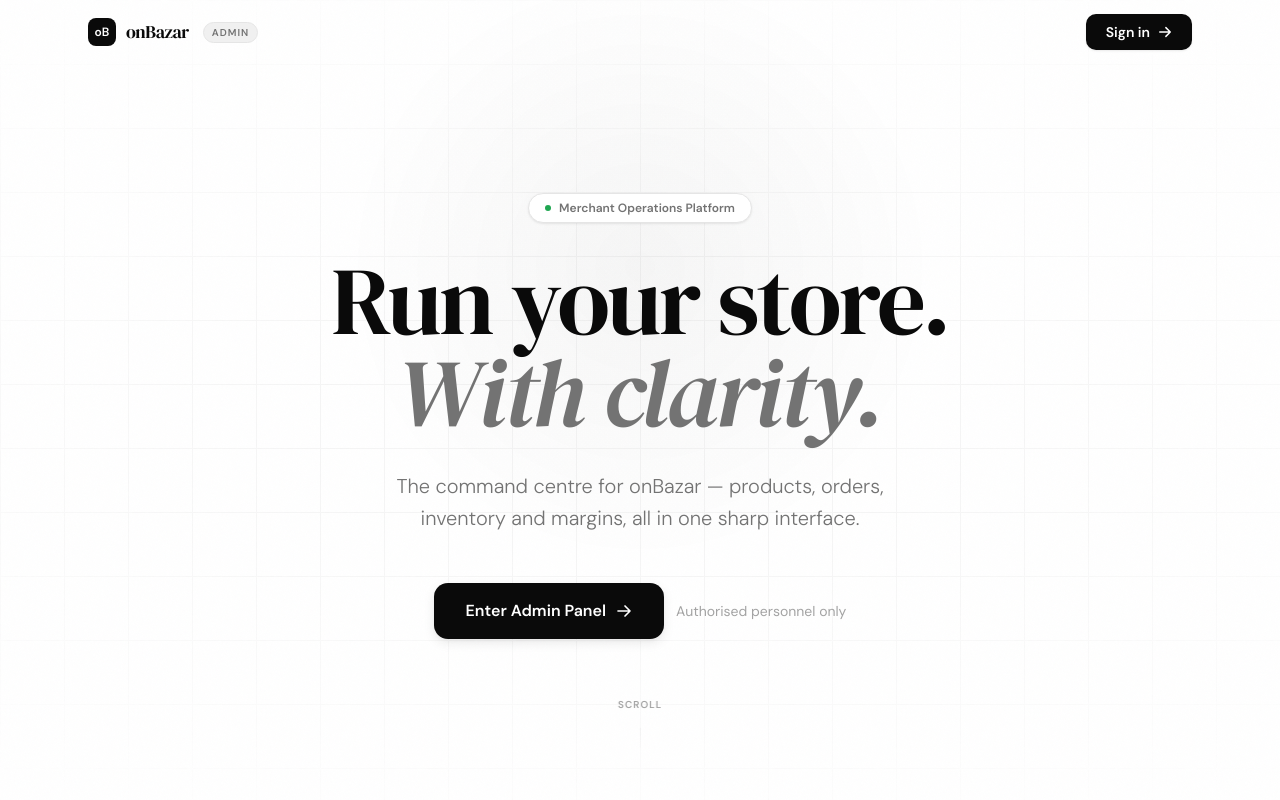
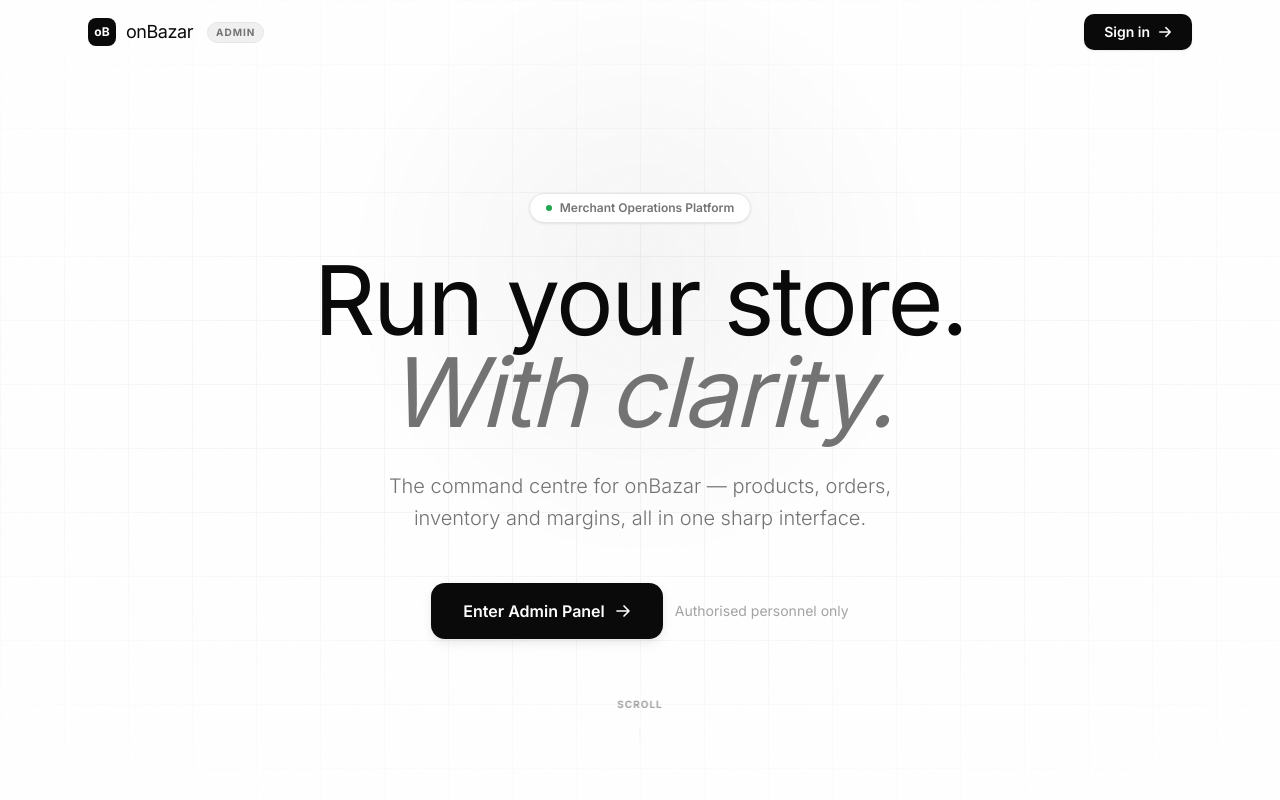
Before and after one commit to Ali-Ashraf-Abir/Onbazar_Admin_frontend, a Next.js app: page / in a window 1280 px wide. Shown: the top 800 px of the page. Built offline with nearby package versions, Linux system fonts and the light colour scheme; no server answers.

Commit message:
changed fonts to inter

```diff
--- a/app/globals.css
+++ b/app/globals.css
@@ -1,3 +1,4 @@
+@import url('https://fonts.googleapis.com/css2?family=Inter:wght@300;400;500;600;700&display=swap');
 @import url('https://fonts.googleapis.com/css2?family=DM+Serif+Display:ital@0;1&family=DM+Sans:ital,opsz,wght@0,9..40,300;0,9..40,400;0,9..40,500;0,9..40,600;1,9..40,300&display=swap');
 
 @tailwind utilities;
@@ -54,8 +55,8 @@
   --bw-radius-pill: 9999px;
 
   /* ── Typography ── */
-  --bw-font-display: 'DM Serif Display', 'Georgia', serif;
-  --bw-font-body: 'DM Sans', 'Helvetica Neue', sans-serif;
+  --bw-font-display: 'Inter', sans-serif;
+  --bw-font-body: 'Inter', 'Helvetica Neue', sans-serif;
   --bw-font-mono: 'JetBrains Mono', 'Fira Code', monospace;
 }
 
```
